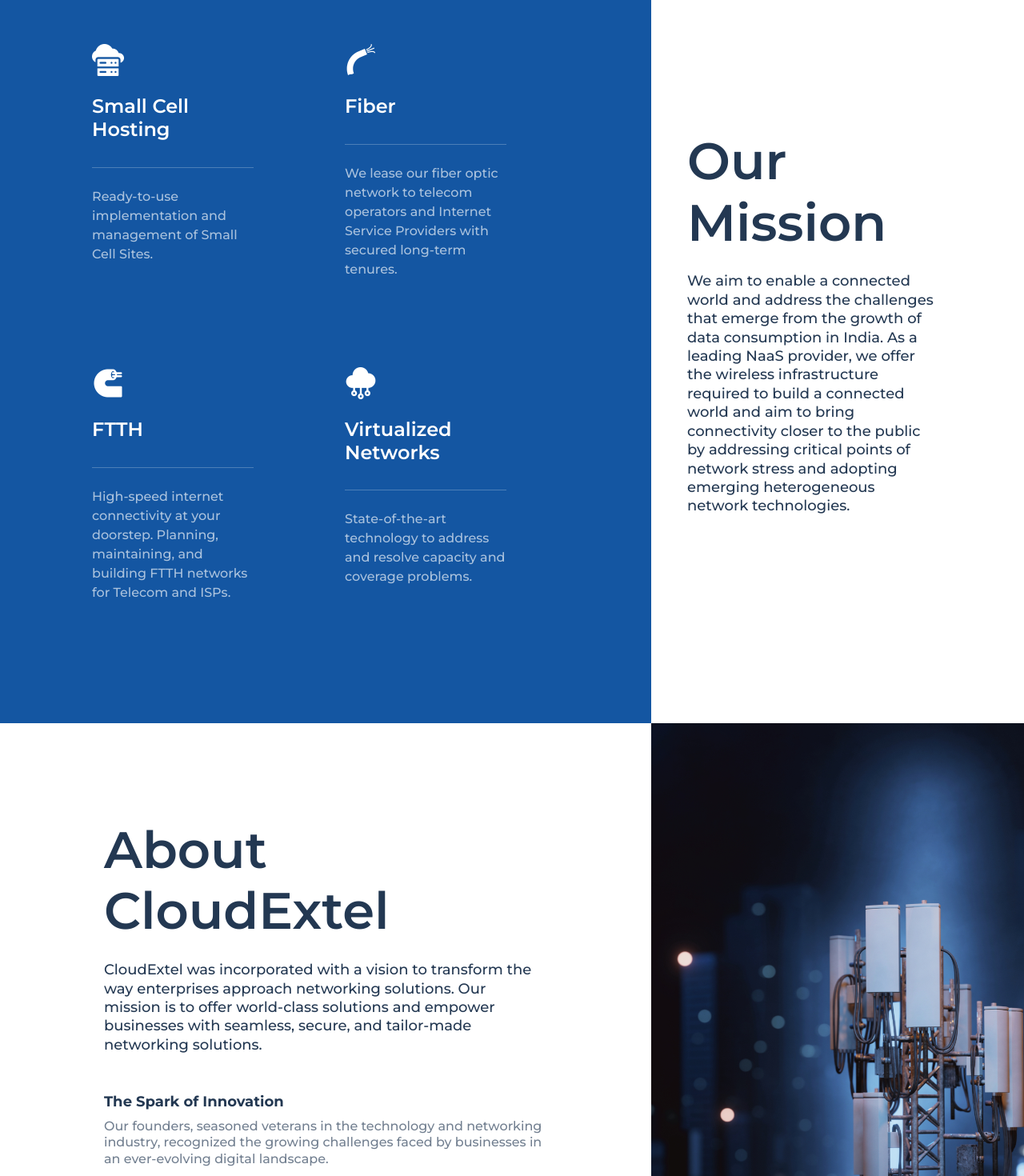
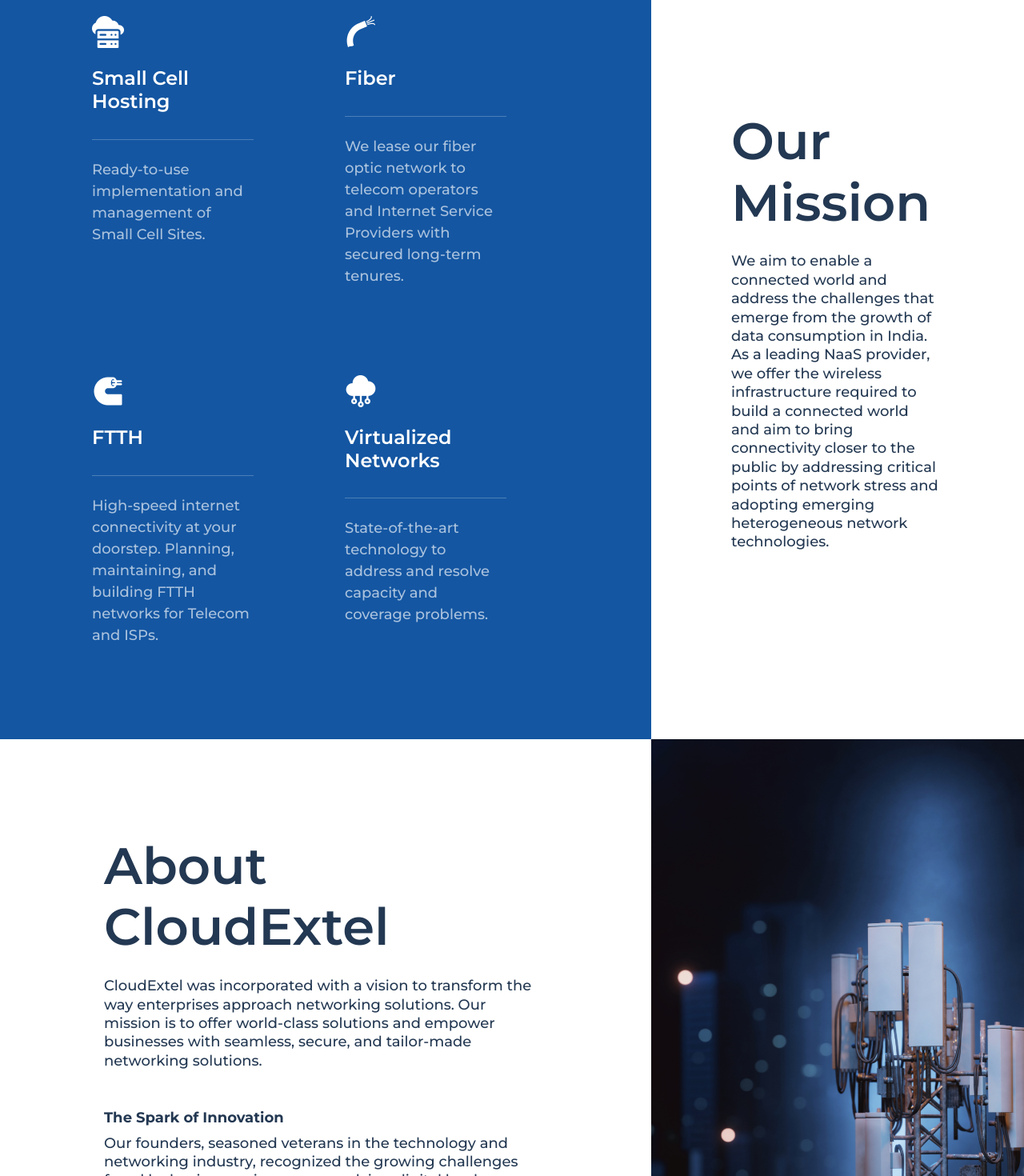
Before and after one commit to Shubhamsadhu02/CloudExtel, a React (Create React App) app: page / in a window 1280 px wide. Shown: the part 980-2450 px from the top of the page at 80% size. Built offline with nearby package versions, Linux system fonts and the light colour scheme; no server answers; the database is empty.

Commit message:
css updated

```diff
--- a/src/Components/AboutUs/OurBoard.jsx
+++ b/src/Components/AboutUs/OurBoard.jsx
@@ -45,7 +45,7 @@
                 <Modal.Body>
                     <div className="row">
                         <div className="col-md-5 col-lg-5">
-                            <div className="team__image team__image--modal position-relative overflow-hidden mt-4">
+                            <div className="team__image team__image--modal position-relative overflow-hidden mt-4 d-flex justify-content-center">
                                 <img src={data.image} alt={data.name} />
                                 {/* <div className="team__linkedin">
                                     <a href={data.linkedin} target='__blank'><BiLogoLinkedin /></a>
--- a/src/Components/Home/Home.jsx
+++ b/src/Components/Home/Home.jsx
@@ -19,7 +19,7 @@
 import { HashLink } from 'react-router-hash-link';
 import { motion } from 'framer-motion';
 import IndiaMap from './IndiaMap';
-import { easeInOutAnimationVariants, textAnimationProps, popUpAnimationProps, easeInOutAnimationProps } from '../../Partials/Framer';
+import { textAnimationProps, popUpAnimationProps, easeInOutAnimationProps } from '../../Partials/Framer';
 
 export default function Home() {
 
@@ -38,7 +38,7 @@
             animate={{ opacity: 1, y: 0 }}
             transition={{ delay: 0.3, duration: 0.5 }}
           >
-            <h1>India’s Leading Network as a Service (NaaS) Provider</h1>
+            <h1>India’s Leading <br/> Network as a Service (NaaS) Provider</h1>
           </motion.div>
           <motion.div
             className="hero__down"
--- a/src/Components/Home/HomeNewsSection.jsx
+++ b/src/Components/Home/HomeNewsSection.jsx
@@ -3,6 +3,8 @@
 import News from '../../Images/Home/news.png';
 import { Link } from 'react-router-dom';
 import reducer from '../../Context/reducer';
+import { motion } from 'framer-motion';
+import { textAnimationProps } from '../../Partials/Framer';
 
 export default function HomeNewsSection() {
   const context = useContext(reducer);
@@ -14,12 +16,12 @@
         <section className='news'>
           <div className="container">
             <div className="networks__content networks__content3">
-              <div className="hero__header">
+              <motion.div className="hero__header" {...textAnimationProps}>
                 <h1>In News</h1>
-              </div>
-              <div className="hero__para mt-4" style={{ width: '500px' }}>
+              </motion.div>
+              <motion.div className="hero__para mt-4" style={{ width: '500px' }} {...textAnimationProps}>
                 <p>Stay updated with the latest news and developments from Bombay Gas Ventures Pvt. Ltd.</p>
-              </div>
+              </motion.div>
             </div>
 
             <div className="row mt-5">
--- a/src/Components/OurSolutions/OurSolution.jsx
+++ b/src/Components/OurSolutions/OurSolution.jsx
@@ -104,12 +104,12 @@
                 <motion.div className="container">
                     <motion.div className="solution__tabs--container" id='cell'>
                         <motion.div className="row">
-                            <motion.div className="col-sm-12 col-lg-6">
+                            <motion.div className="col-sm-12 col-md-12 col-lg-6">
                                 <motion.div className="solution__image">
                                     <img src={Cell} alt="Small Cell Hosting" />
                                 </motion.div>
                             </motion.div>
-                            <motion.div className="col-sm-12 col-lg-6 d-flex flex-column justify-content-center">
+                            <motion.div className="col-sm-12 col-md-12 col-lg-6 d-flex flex-column justify-content-center">
                                 <motion.div className="networks__content networks__content4">
                                     <motion.div className="hero__header" {...textAnimationProps}>
                                         <h1>Small cells hosting</h1>
@@ -145,8 +145,8 @@
                     </motion.div>
                     <motion.div className="solution__tabs--container" id='fiber'>
                         <motion.div className="row">
-                            <motion.div className="col-sm-12 col-md-12 col-lg-6 order-sm-2 order-2">
-                                <motion.div className="networks__content networks__content4 d-flex flex-column justify-content-center">
+                            <motion.div className="col-sm-12 col-md-12 col-lg-6 d-flex flex-column justify-content-center order-md-2 order-2 order-lg-1">
+                                <motion.div className="networks__content networks__content4">
                                     <motion.div className="hero__header" {...textAnimationProps}>
                                         <h1>Fiber</h1>
                                     </motion.div>
@@ -191,7 +191,7 @@
                                     </motion.div> */}
                                 </motion.div>
                             </motion.div>
-                            <motion.div className="col-sm-12 col-md-12 col-lg-6 order-sm-1 order-1">
+                            <motion.div className="col-sm-12 col-md-12 col-lg-6 order-md-1 order-1 order-lg-2">
                                 <motion.div className="solution__image">
                                     <img src={Fiber} alt="Fiber" />
                                 </motion.div>
@@ -201,12 +201,12 @@
 
                     <motion.div className="solution__tabs--container" id='ftth'>
                         <motion.div className="row">
-                            <motion.div className="col-sm-12 col-lg-6">
+                            <motion.div className="col-sm-12 col-md-12 col-lg-6">
                                 <motion.div className="solution__image">
                                     <img src={FTTH} alt="Fiber to the home (FTTH)" />
                                 </motion.div>
                             </motion.div>
-                            <motion.div className="col-sm-12 col-lg-6 d-flex flex-column justify-content-center">
+                            <motion.div className="col-sm-12 col-md-12 col-lg-6 d-flex flex-column justify-content-center">
                                 <motion.div className="networks__content networks__content4">
                                     <motion.div className="hero__header" {...textAnimationProps}>
                                         <h1>Fiber to the home (FTTH)</h1>
@@ -240,7 +240,7 @@
                     </motion.div>
                     <motion.div className="solution__tabs--container" id='virtualized'>
                         <motion.div className="row">
-                            <motion.div className="col-sm-12 col-lg-6 d-flex flex-column justify-content-center order-sm-2 order-2">
+                            <motion.div className="col-sm-12 col-md-12 col-lg-6 d-flex flex-column justify-content-center order-md-2 order-2 order-lg-1">
                                 <motion.div className="networks__content networks__content4">
                                     <motion.div className="hero__header" {...textAnimationProps}>
                                         <h1>Virtualized Networks</h1>
@@ -259,7 +259,7 @@
                                     </motion.div> */}
                                 </motion.div>
                             </motion.div>
-                            <motion.div className="col-sm-12 col-lg-6 order-sm-1 order-1">
+                            <motion.div className="col-sm-12 col-md-12 col-lg-6 order-md-1 order-1 order-lg-2">
                                 <motion.div className="solution__image">
                                     <img src={Virtualized} alt="Virtualized Networks" />
                                 </motion.div>
--- a/src/Partials/Header.jsx
+++ b/src/Partials/Header.jsx
@@ -61,7 +61,7 @@
             x: 0,
             transition: {
                 delay: 0.3,
-                duration: 1,
+                duration: 0.3,
                 ease: 'easeIn',
                 staggerChildren: 1,
             },
--- a/src/Styles/global.css
+++ b/src/Styles/global.css
@@ -394,7 +394,7 @@
 .hero {
     display: flex;
     align-items: center;
-    padding: 315px 312px;
+    padding: 315px 220px;
     background-size: cover;
     background-position: center center;
     height: 900px;
@@ -485,7 +485,7 @@
 
 .our__mission {
     row-gap: 4rem;
-    padding: 120px 100px 120px 0;
+    padding: 85px 100px 85px 0;
 }
 
 .networks__container--header {
@@ -503,7 +503,7 @@
 }
 
 .networks__container--para p {
-    font-size: 16px;
+    font-size: 18px;
     font-style: normal;
     font-weight: 500;
     color: #FFF;
@@ -531,7 +531,7 @@
 
 .networks__content1 {
     width: 412px;
-    padding-left: 45px;
+    padding-left: 100px;
 }
 
 .hero__para p {
@@ -558,7 +558,6 @@
     color: var(--Black, #233852);
 }
 
-.hero__para--light p,
 .why__container--para p,
 .board__desgn p,
 .team__desgn p {
@@ -577,6 +576,11 @@
     overflow: hidden;
     text-overflow: ellipsis;
     max-height: 4.4em;
+    font-size: 18px;
+    font-style: normal;
+    font-weight: 500;
+    line-height: 130%;
+    color: var(--Black, #233852);
 }
 
 .next__sign a {
@@ -1251,7 +1255,7 @@
 }
 
 .optic__details {
-    padding: 50px 100px 50px 50px;
+    padding: 50px 95px 50px 80px;
 }
 
 .modal {
--- a/src/Styles/responsive.css
+++ b/src/Styles/responsive.css
@@ -4,7 +4,7 @@
     }
 
     .hero {
-        padding: 160px 55px;
+        padding: 160px 35px;
         height: 745px;
     }
 
@@ -27,6 +27,10 @@
     .networks__content1 {
         width: 600px;
         padding-left: 78px;
+    }
+
+    .networks__content4 {
+        padding: 20px 0px;
     }
 
     .data {
@@ -117,10 +121,6 @@
 
     .team__descp {
         height: 355px;
-    }
-
-    .team__image--modal{
-        justify-content: initial !important;
     }
 
     .team__image--modal img {
```
